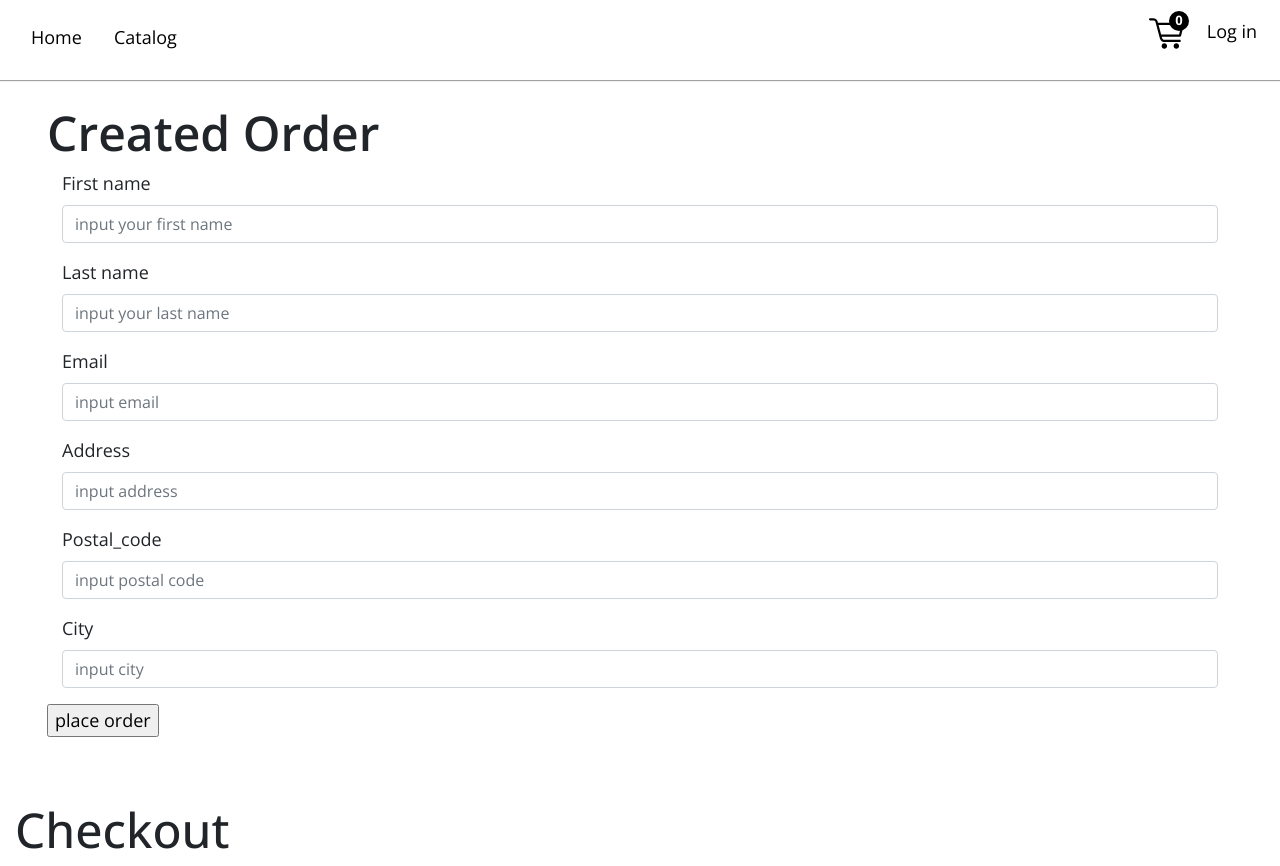
After one commit to accxracy/pet_django, a Django app: template pet/orders/templates/order/create.html in a window 1280 px wide. The commit adds this page. Run offline with Django 3.2, Linux system fonts and the light colour scheme; the template is opened without the code that fills it, so the values that code supplies are empty; some libraries are stand-ins or nearby versions.

Commit message:
orders_done

```diff
--- a/pet/cart/templates/cart/detail.html
+++ b/pet/cart/templates/cart/detail.html
@@ -55,7 +55,7 @@
             <a href="/shop" class="cart-btn">Continue shopping</a>
             {% with cart_quantity=cart|length %}
                 {% if cart_quantity > 0 %}
-                    <a href="#" class="cart-btn">Checkout</a>
+                    <a href="{% url "orders:order_create" %}" class="cart-btn">Checkout</a>
                 {% endif %}
             {% endwith %}
 
--- /dev/null
+++ b/pet/orders/templates/order/create.html
@@ -0,0 +1,75 @@
+{% extends "main_page/base.html" %}
+
+{% load static %}
+
+{% block title %}order page{% endblock title %}
+
+
+{% block content %}
+    <div class="forcreate">
+        <div class="profile bg-white p-4 mb-4 mx-2">
+            <h2 class="mb-2">Created Order</h2>
+            <form action="" method="post" class="order_form">
+                {% csrf_token %}
+
+                <div class="col-md-12 mb-3">
+                    <label for="id_first_name" class="form-label">First name</label>
+                    <input type="text" class="form-control form-styleprofile" id="id_first_name"
+                    name="first_name" placeholder="input your first name" value="{{ form.first_name.value|default:'' }}" required>
+                </div>
+
+                <div class="col-md-12 mb-3">
+                    <label for="id_last_name" class="form-label"> Last name</label>
+                    <input type="text" class="form-control form-styleprofile" id="id_last_name"
+                    name="last_name" placeholder="input your last name" value="{{ form.last_name.value|default:'' }}" required>
+                </div>
+
+                <div class="col-md-12 mb-3">
+                    <label for="id_email" class="form-label">Email</label>
+                    <input type="text" class="form-control form-styleprofile" id="id_email"
+                    name="email" placeholder="input email" value="{{ form.email.value|default:'' }}" required>
+                </div>
+
+
+
+                <div class="col-md-12 mb-3">
+                    <label for="id_address" class="form-label">Address</label>
+                    <input type="text" class="form-control form-styleprofile" id="id_address"
+                    name="address" placeholder="input address" value="{{ form.address.value|default:'' }}" required>
+                </div>
+
+                <div class="col-md-12 mb-3">
+                    <label for="id_postal_code" class="form-label">Postal_code</label>
+                    <input type="text" class="form-control form-styleprofile" id="id_postal_code"
+                    name="postal_code" placeholder="input postal code" value="{{ form.postal_code.value|default:'' }}" required>
+                </div>
+
+                <div class="col-md-12 mb-3">
+                    <label for="id_city" class="form-label">City</label>
+                    <input type="text" class="form-control form-styleprofile" id="id_city"
+                    name="city" placeholder="input city" value="{{ form.city.value|default:'' }}" required>
+                </div>
+
+                <p><input type="submit" value="place order"></p>
+                {% csrf_token %}
+            </form>
+        </div>
+        <div class="checkout">
+            <h1>Checkout</h1>
+            <div class="order-info">
+                {% for item in cart %}
+                    <li>
+                        {{ item.quantity }} x {{ item.product.name }}
+                        <p>$ {{ item.total_price }}</p>
+                    </li>
+                    <p>Total: $ {{ cart.get_total_price  }}</p>
+
+                {% endfor %}
+            </div>
+        </div>
+
+
+    </div>
+
+
+{% endblock content %}
--- a/pet/pet/urls.py
+++ b/pet/pet/urls.py
@@ -24,7 +24,8 @@ urlpatterns = [
     path('admin/', admin.site.urls),
     path('', include('main_page.urls', namespace='main')),
     path('cart/', include('cart.urls', namespace='cart')),
-    path('user/', include('login.urls', namespace='user'))
+    path('user/', include('login.urls', namespace='user')),
+    path('order/', include('orders.urls', namespace='orders'))
 ]
 
 if settings.DEBUG:
```
Also changed, not shown: pet/login/forms.py (+37 -1 lines), pet/login/templates/login/login.html (renamed from pet/login/templates/users/login.html, +7 -1 lines), pet/login/views.py (+44 -6 lines), pet/orders/forms.py (+24 -0 lines), pet/orders/templates/order/created.html (added, +7 -0 lines), pet/orders/urls.py (+8 -0 lines), pet/orders/views.py (+27 -1 lines), pet/login/templates/login/profile.html (renamed from pet/login/templates/users/profile.html), pet/login/templates/login/registration.html (renamed from pet/login/templates/users/registration.html).
